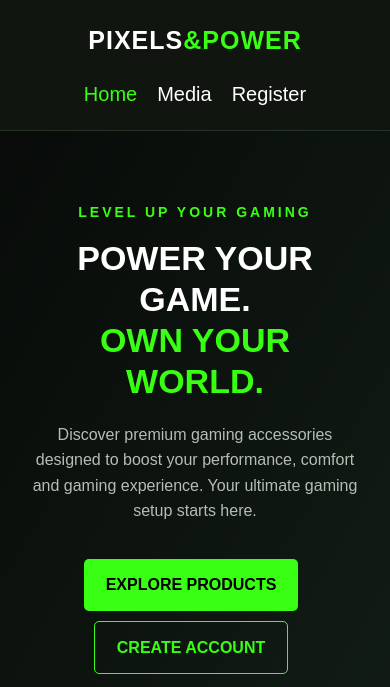
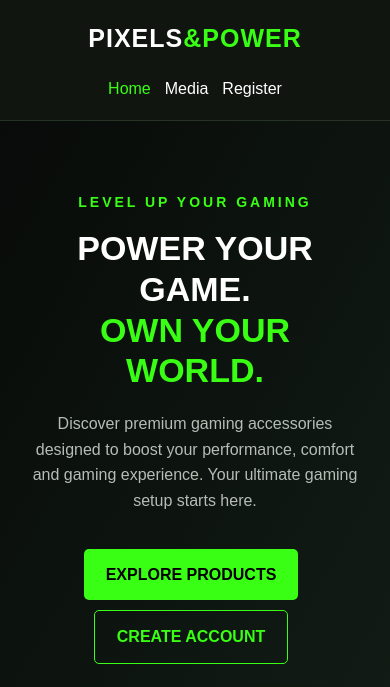
Before and after one commit to noumanzahid14-ucp/web-project--0576-, a plain HTML site: page index.html in a window 390 px wide. Shown: the top 687 px of the page. Drawn offline with Linux system fonts and the light colour scheme.

Commit message:
home.css
Fix Navigation Font size

```diff
--- a/home.css
+++ b/home.css
@@ -31,31 +31,49 @@ ul {
     list-style: none;
 }
 
-
 /* NAVIGATION BAR */
 
 .navbar {
+    height: 80px;
+    padding: 0 6%;
     background-color: #101510;
-    padding: 20px 7%;
     display: flex;
     justify-content: space-between;
     align-items: center;
     border-bottom: 1px solid #263326;
+    flex-wrap: nowrap;
+    gap: 25px;
 }
 
 .logo {
+    color: white;
+    font-family: Arial, Helvetica, sans-serif;
     font-size: 25px;
-    font-weight: bold;
+    font-weight: 700;
     letter-spacing: 1px;
+    text-decoration: none;
+    white-space: nowrap;
+}
+
+.logo span {
+    color: #39ff14;
 }
 
 .nav-links {
     display: flex;
-    gap: 35px;
+    align-items: center;
+    gap: 25px;
+    list-style: none;
+    flex-wrap: nowrap;
 }
 
 .nav-links a {
-    font-size: 15px;
+    color: white;
+    font-family: Arial, Helvetica, sans-serif;
+    font-size: 18px;
+    font-weight: 400;
+    text-decoration: none;
+    white-space: nowrap;
     transition: 0.3s;
 }
 
@@ -72,7 +90,6 @@ ul {
     font-weight: bold;
 }
 
-
 /* HERO SECTION */
 
 #hero {
@@ -82,11 +99,7 @@ ul {
     align-items: center;
     justify-content: space-between;
     gap: 40px;
-    background: linear-gradient(
-        120deg,
-        #080b09,
-        #142018
-    );
+    background: linear-gradient(120deg, #080b09, #142018);
 }
 
 .hero-content {
@@ -158,7 +171,6 @@ h1 span {
     box-shadow: 0 0 25px rgba(57, 255, 20, 0.2);
 }
 
-
 /* PRODUCT SECTION */
 
 #products {
@@ -224,7 +236,6 @@ h2 {
     font-size: 14px;
 }
 
-
 /* WHY CHOOSE US */
 
 #why-us {
@@ -253,17 +264,12 @@ h2 {
     color: #dce5dc;
 }
 
-
 /* JOIN SECTION */
 
 #join-section {
     text-align: center;
     padding: 75px 20px;
-    background: linear-gradient(
-        120deg,
-        #101810,
-        #1b301b
-    );
+    background: linear-gradient(120deg, #101810, #1b301b);
 }
 
 #join-section h2 {
@@ -274,7 +280,6 @@ h2 {
     color: #b5bdb5;
     margin-bottom: 25px;
 }
-
 
 /* FOOTER */
 
@@ -313,10 +318,22 @@ footer p {
     margin-top: 15px;
 }
 
-
 /* RESPONSIVE DESIGN */
 
 @media screen and (max-width: 900px) {
+    .navbar {
+        height: auto;
+        min-height: 80px;
+        flex-direction: column;
+        padding: 18px 4%;
+        gap: 18px;
+    }
+
+    .nav-links {
+        flex-wrap: wrap;
+        justify-content: center;
+        gap: 18px;
+    }
 
     #hero {
         flex-direction: column;
@@ -330,18 +347,23 @@ footer p {
     .product-container {
         grid-template-columns: repeat(2, 1fr);
     }
-
 }
 
 @media screen and (max-width: 600px) {
-
     .navbar {
-        flex-direction: column;
         gap: 18px;
     }
 
     .nav-links {
-        gap: 20px;
+        gap: 14px;
+    }
+
+    .nav-links a {
+        font-size: 16px;
+    }
+
+    .logo {
+        font-size: 25px;
     }
 
     .nav-button {
@@ -359,18 +381,4 @@ footer p {
     h2 {
         font-size: 27px;
     }
-
 }
-
-/* Same navbar font on all pages */
-.nav-links a {
-    font-weight: 400 !important;
-}
-
-/* Same navbar font on all pages */
-.nav-links a {
-    font-family: Arial, sans-serif;
-    font-size: 20px;
-    font-weight: 400;
-    text-decoration: none;
-}
```
